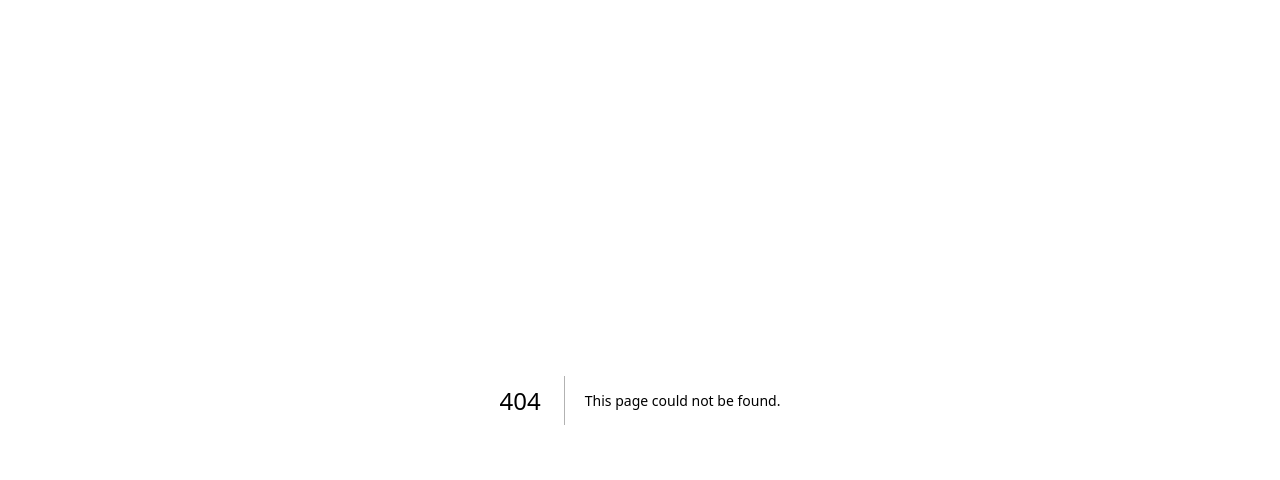
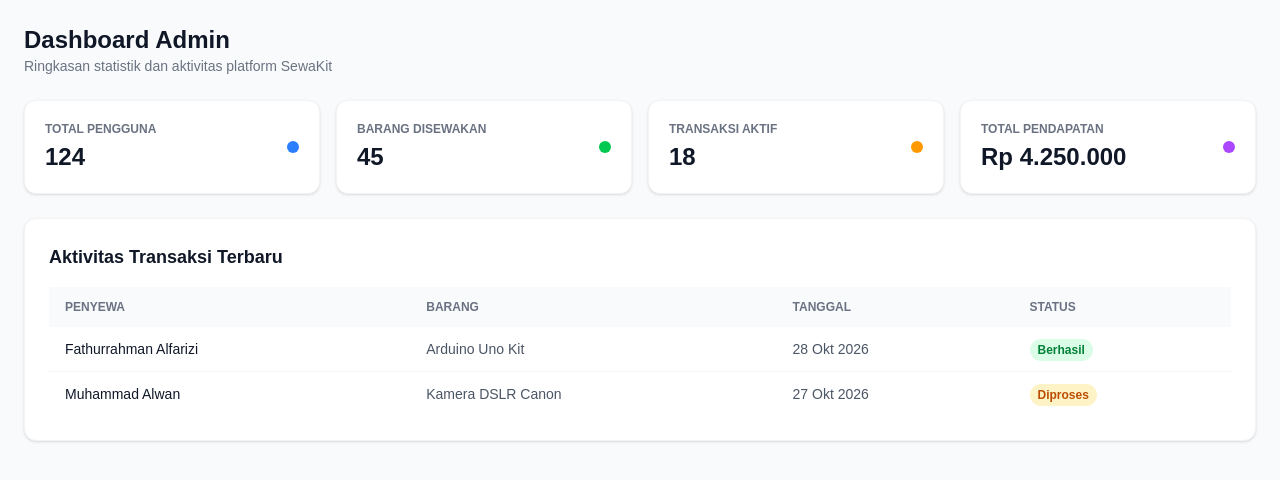
Before and after one commit to arazzki/SewaKit, a Next.js app in the folder frontend/: page /admin/dashboard in a window 1280 px wide. Before the commit this address had no page. Shown: the top 480 px of the page. Built offline with nearby package versions, Linux system fonts and the light colour scheme.

Commit message:
feat: membuat halaman dashboard admin

```diff
--- /dev/null
+++ b/frontend/src/app/admin/dashboard/page.tsx
@@ -0,0 +1,63 @@
+'use client';
+
+export default function AdminDashboardPage() {
+  const stats = [
+    { name: 'Total Pengguna', value: '124', color: 'bg-blue-500' },
+    { name: 'Barang Disewakan', value: '45', color: 'bg-green-500' },
+    { name: 'Transaksi Aktif', value: '18', color: 'bg-amber-500' },
+    { name: 'Total Pendapatan', value: 'Rp 4.250.000', color: 'bg-purple-500' },
+  ];
+
+  return (
+    <div className="min-h-screen bg-gray-50 p-6">
+      <div className="max-w-7xl mx-auto space-y-6">
+        <div>
+          <h1 className="text-2xl font-bold text-gray-900">Dashboard Admin</h1>
+          <p className="text-sm text-gray-500">Ringkasan statistik dan aktivitas platform SewaKit</p>
+        </div>
+
+        <div className="grid grid-cols-1 md:grid-cols-2 lg:grid-cols-4 gap-4">
+          {stats.map((stat, i) => (
+            <div key={i} className="bg-white p-5 rounded-xl shadow-sm border border-gray-100 flex items-center justify-between">
+              <div>
+                <p className="text-xs text-gray-500 uppercase font-semibold">{stat.name}</p>
+                <p className="text-2xl font-bold text-gray-900 mt-1">{stat.value}</p>
+              </div>
+              <div className={`h-3 w-3 rounded-full ${stat.color}`}></div>
+            </div>
+          ))}
+        </div>
+
+        <div className="bg-white rounded-xl shadow-sm border border-gray-100 p-6">
+          <h2 className="text-lg font-bold text-gray-900 mb-4">Aktivitas Transaksi Terbaru</h2>
+          <div className="overflow-x-auto">
+            <table className="w-full text-left text-sm text-gray-600">
+              <thead className="bg-gray-50 text-xs uppercase text-gray-500">
+                <tr>
+                  <th className="px-4 py-3">Penyewa</th>
+                  <th className="px-4 py-3">Barang</th>
+                  <th className="px-4 py-3">Tanggal</th>
+                  <th className="px-4 py-3">Status</th>
+                </tr>
+              </thead>
+              <tbody className="divide-y divide-gray-100">
+                <tr>
+                  <td className="px-4 py-3 font-medium text-gray-900">Fathurrahman Alfarizi</td>
+                  <td className="px-4 py-3">Arduino Uno Kit</td>
+                  <td className="px-4 py-3">28 Okt 2026</td>
+                  <td className="px-4 py-3"><span className="px-2 py-1 bg-green-100 text-green-700 rounded-full text-xs font-semibold">Berhasil</span></td>
+                </tr>
+                <tr>
+                  <td className="px-4 py-3 font-medium text-gray-900">Muhammad Alwan</td>
+                  <td className="px-4 py-3">Kamera DSLR Canon</td>
+                  <td className="px-4 py-3">27 Okt 2026</td>
+                  <td className="px-4 py-3"><span className="px-2 py-1 bg-amber-100 text-amber-700 rounded-full text-xs font-semibold">Diproses</span></td>
+                </tr>
+              </tbody>
+            </table>
+          </div>
+        </div>
+      </div>
+    </div>
+  );
+}
```
